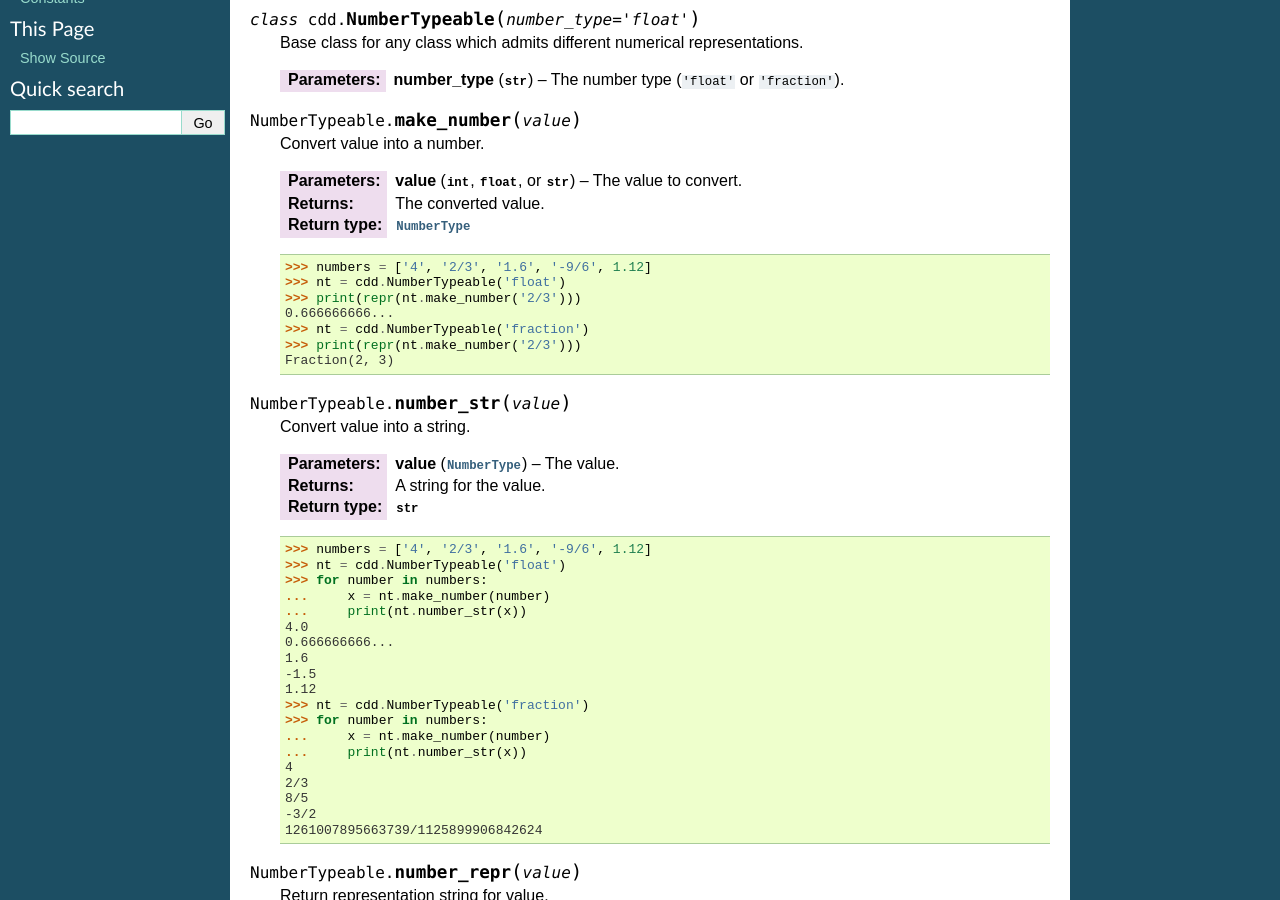
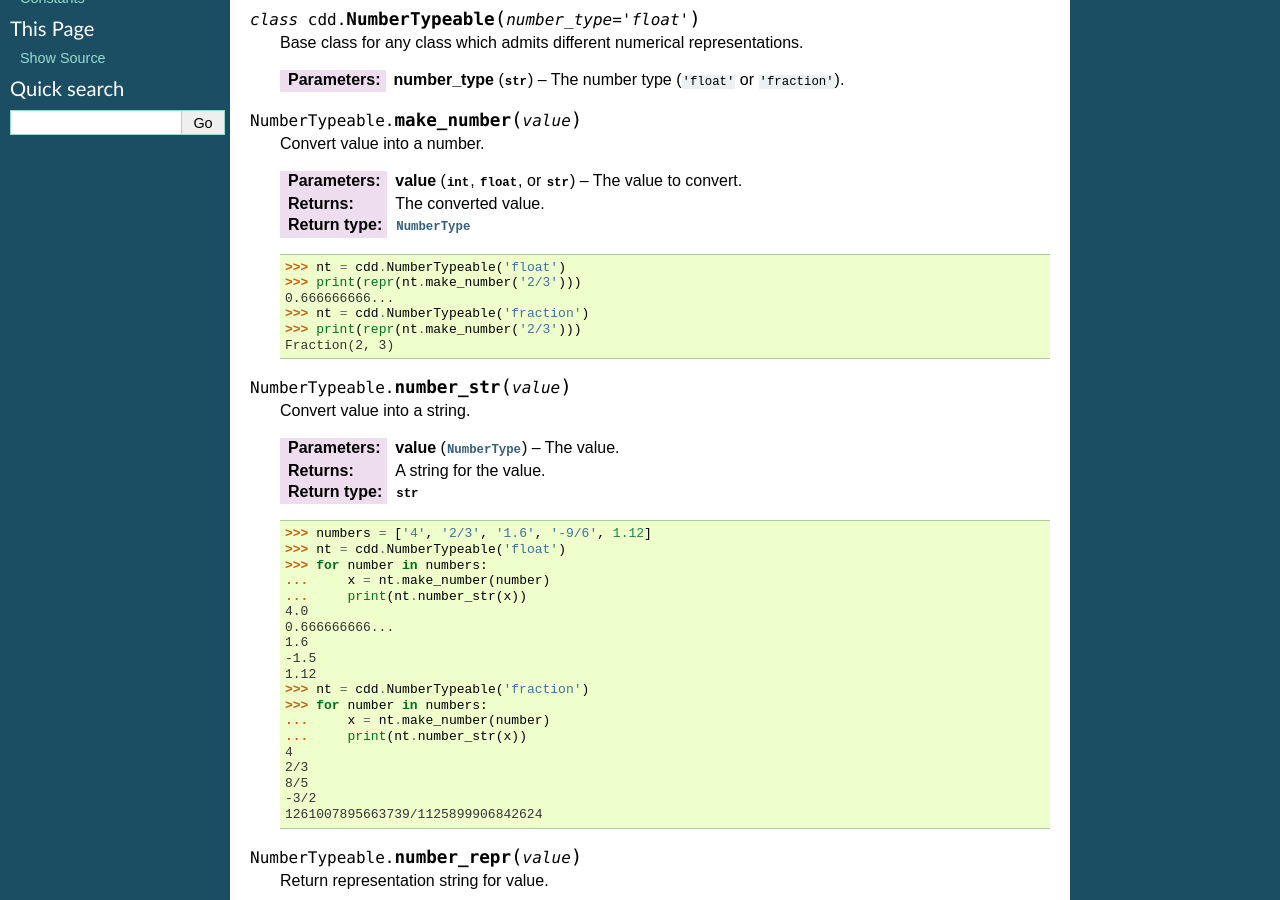
Before and after one commit to mcmtroffaes/pycddlib, a Sphinx documentation site: the page built from docs/numbertype.rst, in a window 1280 px wide and 900 px high, scrolled down 334 px. Built offline with Sphinx 7.4.7, drawn with Linux system fonts in a browser that asks for light colours; formulas are drawn with MathJax 3.

Commit message:
Remove unused line in doctest.

```diff
--- a/docs/numbertype.rst
+++ b/docs/numbertype.rst
@@ -42,7 +42,6 @@ Numerical Representations
         :returns: The converted value.
         :rtype: :attr:`~cdd.NumberTypeable.NumberType`
 
-        >>> numbers = ['4', '2/3', '1.6', '-9/6', 1.12]
         >>> nt = cdd.NumberTypeable('float')
         >>> print(repr(nt.make_number('2/3'))) # doctest: +ELLIPSIS
         0.666666666...
```
